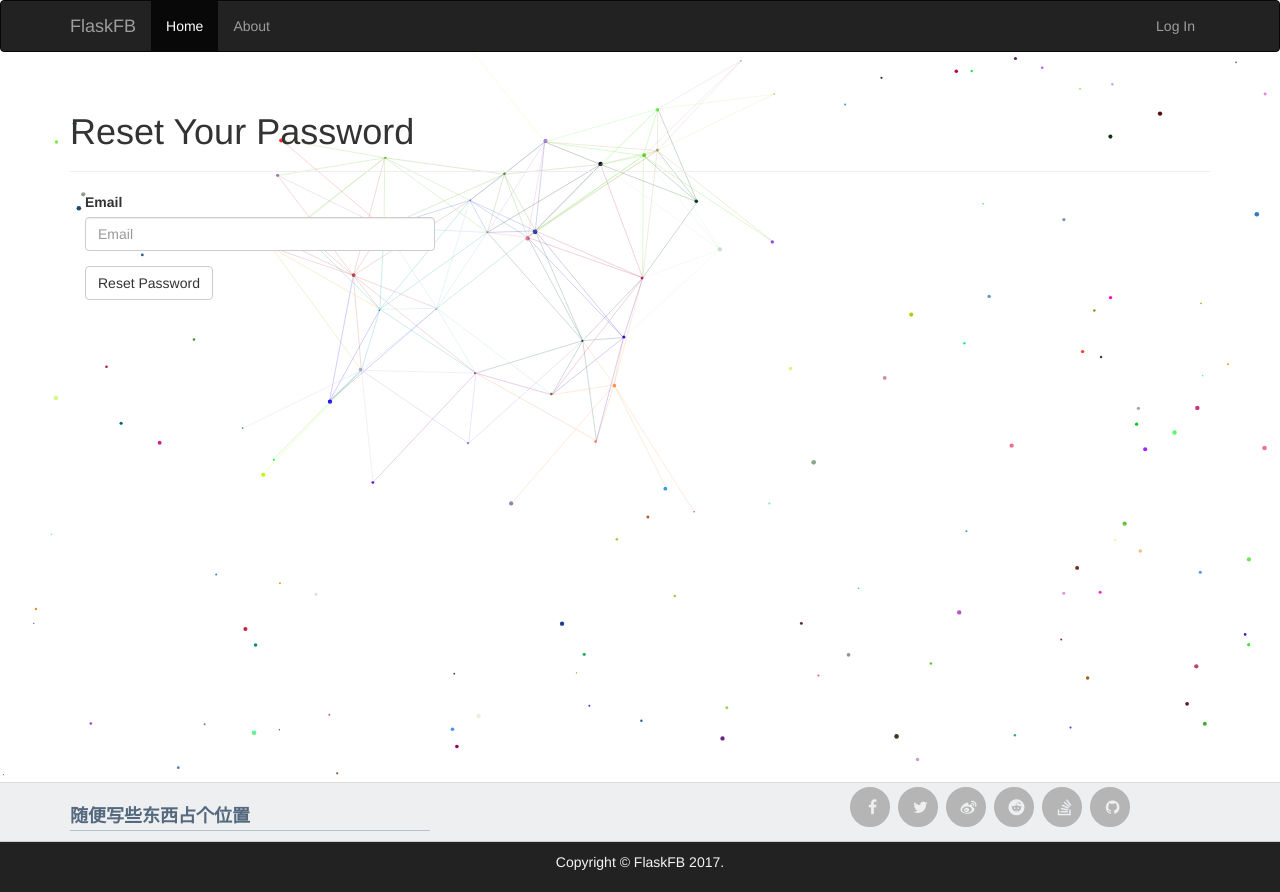
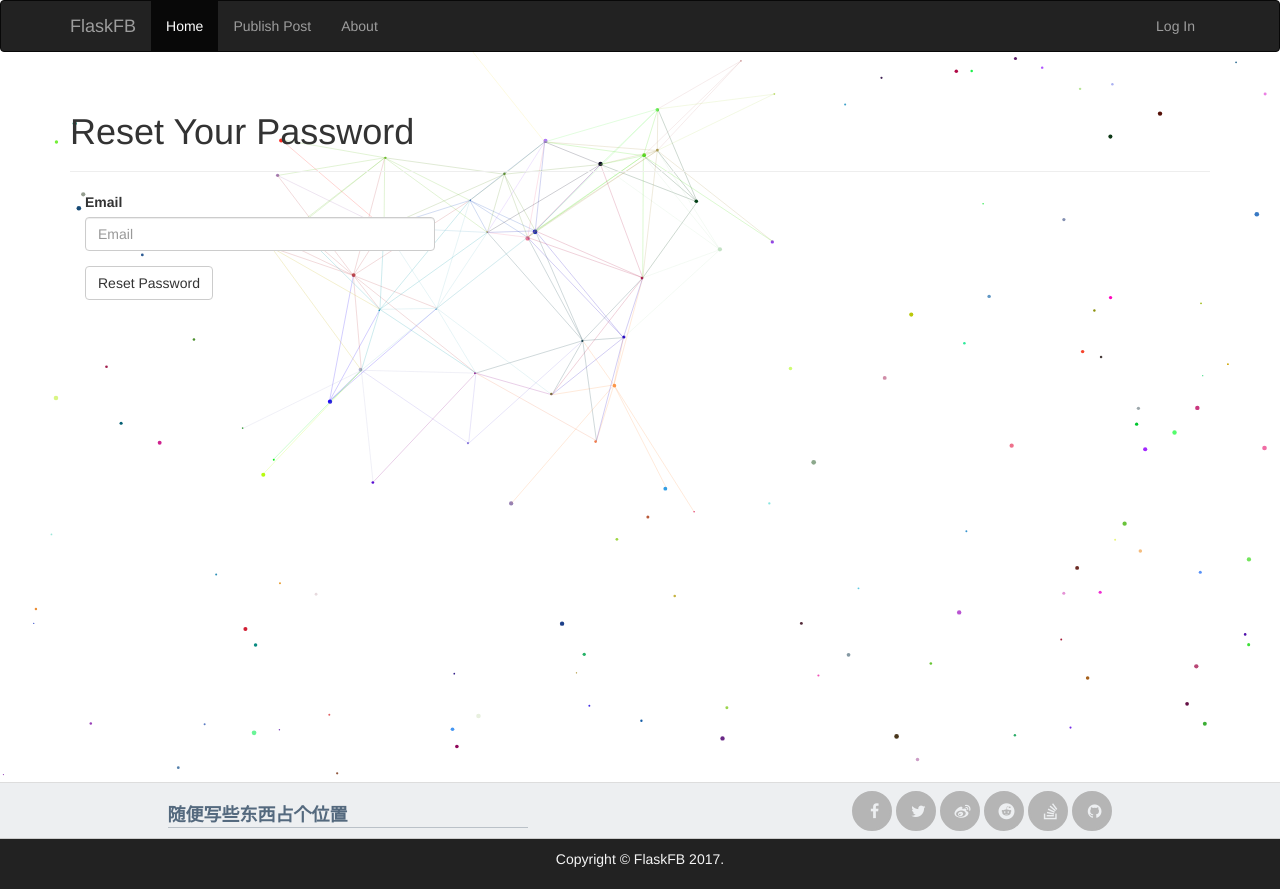
Before and after one commit to KaijianYou/papaya, a Flask app: page /auth/reset in a window 1280 px wide. Run offline with Flask 2, Linux system fonts and the light colour scheme; parts of the project's set-up code (start-up, migrations or seed data) failed here and were passed over; some libraries are stand-ins or nearby versions.

Commit message:
Change layout of home page

```diff
--- a/app/babel.cfg
+++ b/app/babel.cfg
@@ -1,5 +1,5 @@
-[python: **/app/**.py]
-[jinja2: **/app/templates/**.*]
+[python: **/**.py]
+[jinja2: **/templates/**.*]
 extensions=jinja2.ext.autoescape,jinja2.ext.with_
 encoding=utf-8
 silent=false
--- a/app/config.py
+++ b/app/config.py
@@ -14,9 +14,9 @@ class Config(object):
     MAIL_USERNAME = os.environ.get('MAIL_USERNAME')
     MAIL_PASSWORD = os.environ.get('MAIL_PASSWORD')
 
-    POSTS_PER_PAGE = 20
+    POSTS_PER_PAGE = 10
     FOLLOWERS_PER_PAGE = 20
-    COMMENTS_PER_PAGE = 30
+    COMMENTS_PER_PAGE = 20
 
     SECRET_KEY = os.environ.get('SECRET_KEY') or 'no zuo no die why you try'
 
--- a/app/static/css/style.css
+++ b/app/static/css/style.css
@@ -201,21 +208,21 @@ div.edit-post {
 	color: #54697E;
 	font-size: 18px;
 	font-weight: 600;
-	line-height: 27px;
+	line-height: 24px;
 	text-transform: uppercase;
 }
 
 .footer ul {
+    margin-left: 0;
+	padding-left: 0;
 	font-size: 13px;
 	list-style-type: none;
-	margin-left: 0;
-	padding-left: 0;
 	color: #7F8C8D;
 }
 
 .footer ul li a {
+    display: block;
 	padding: 0 0 5px 0;
-	display: block;
 }
 
 .footer a {
@@ -223,32 +230,29 @@ div.edit-post {
 }
 
 .supportLi h4 {
+    margin-bottom: 0 !important;
+	padding-bottom: 0;
 	font-size: 16px;
 	font-weight: lighter;
 	line-height: normal;
-	margin-bottom: 0 !important;
-	padding-bottom: 0;
 }
 
 .social li {
+    float: left;
+    height: 40px;
+    width: 40px;
+    margin: 8px 2px 0 2px;
+    padding: 0;
 	background: none repeat scroll 0 0 #B5B5B5;
 	border: 2px solid #B5B5B5;
+    line-height: 40px;
+	text-align: center;
 	-webkit-border-radius: 50%;
 	-moz-border-radius: 50%;
-	-o-border-radius: 50%;
-	-ms-border-radius: 50%;
 	border-radius: 50%;
-	float: left;
-	height: 40px;
-	line-height: 40px;
-	margin: 4px 8px 4px 0;
-	padding: 0;
-	text-align: center;
-	width: 40px;
 	transition: all 0.5s ease 0s;
 	-moz-transition: all 0.5s ease 0s;
 	-webkit-transition: all 0.5s ease 0s;
-	-ms-transition: all 0.5s ease 0s;
 	-o-transition: all 0.5s ease 0s;
 }
 
--- a/app/templates/base.html
+++ b/app/templates/base.html
@@ -39,7 +39,8 @@
         <div class="navbar-collapse collapse">
             <ul class="nav navbar-nav">
                 <li class="active"><a href="{{ url_for('main.index') }}">{{ gettext('Home') }}</a></li>
-                <li><a href="{{ url_for('main.index') }}">{{ gettext('About') }}</a></li>
+                <li><a href="#">{{ gettext('Publish Post') }}</a></li>
+                <li><a href="#">{{ gettext('About') }}</a></li>
             </ul>
             <ul class="nav navbar-nav navbar-right">
                 {% if current_user.can(Permission.MODERATE_COMMENTS) %}
@@ -81,8 +82,7 @@
 {% endblock navbar %}
 
 {% block content %}
-<div id="particle-ground" style="position: fixed; top: 0; right: 0; bottom: 0; left:0; z-index: -1;">
-</div>
+<div id="particle-ground"></div>
 
 <div class="container">
 {% for message in get_flashed_messages(with_categories=True) %}
@@ -100,12 +100,14 @@
     <div class="footer">
         <div class="container">
             <div class="row">
+                <div class="col-lg-1 col-md-1 col-sm-1 col-xs-1"></div>
+
                 <div class="col-lg-4 col-md-4 col-sm-4 col-xs-4">
                     <h3>随便写些东西占个位置</h3>
                 </div>
-                <div class="col-lg-4 col-md-4 col-sm-4 col-xs-4">
 
-                </div>
+                <div class="col-lg-3 col-md-3 col-sm-3 col-xs-3"></div>
+
                 <div class="col-lg-4 col-md-4 col-sm-4 col-xs-4">
                     <ul class="social">
                         <li>
```
Also changed, not shown: other parts of app/static/css/style.css (+26 -19 lines), app/templates/index.html (+47 -1 lines), app/translations/zh_Hans_CN/LC_MESSAGES/messages.po, 2 other files.
